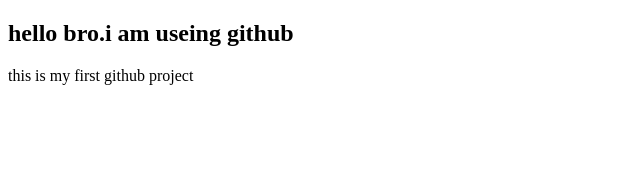
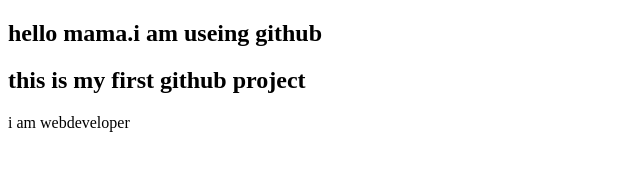
Before and after one commit to abdullahsarkar-a11y/my.first-website, a plain HTML site: page index.html in a window 1280 px wide. Shown: the whole page, without its empty margins (0-640 px from the left). Drawn offline with Linux system fonts and the light colour scheme.

Commit message:
added header

```diff
--- a/index.html
+++ b/index.html
@@ -6,8 +6,9 @@
     <title>Document</title>
 </head>
 <body>
-    <h2>hello bro.i am useing github</h2>
-    <h>this is my first github project</h>
+    <h2>hello mama.i am useing github</h2>
+    <h2>this is my first github project </h2>
+    <h>i am webdeveloper</h>
 
 </body>
 </html>
```
